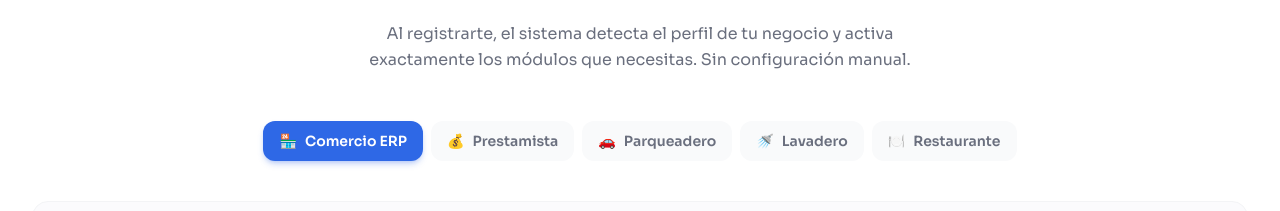
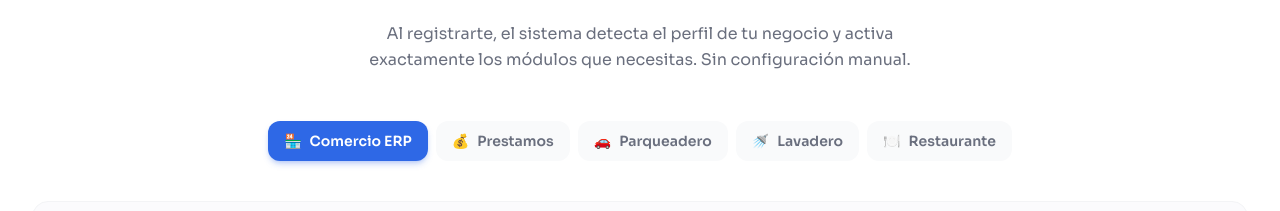
Before and after one commit to keilor9703/techstack-web, a Next.js app: page /ksmart360 in a window 1280 px wide. Shown: the part 2108-2319 px from the top of the page. Built offline with nearby package versions, Linux system fonts and the light colour scheme.

Commit message:
Rename 'Prestamista' to 'Prestamos'

```diff
--- a/app/ksmart360/page.js
+++ b/app/ksmart360/page.js
@@ -74,7 +74,7 @@ const industries = [
   },
   {
     icon: '💰',
-    name: 'Prestamista',
+    name: 'Prestamos',
     subtitle: 'Microfinanzas · Crédito informal · Cooperativas',
     modules: [
       'Simulador de amortización automático',
```
